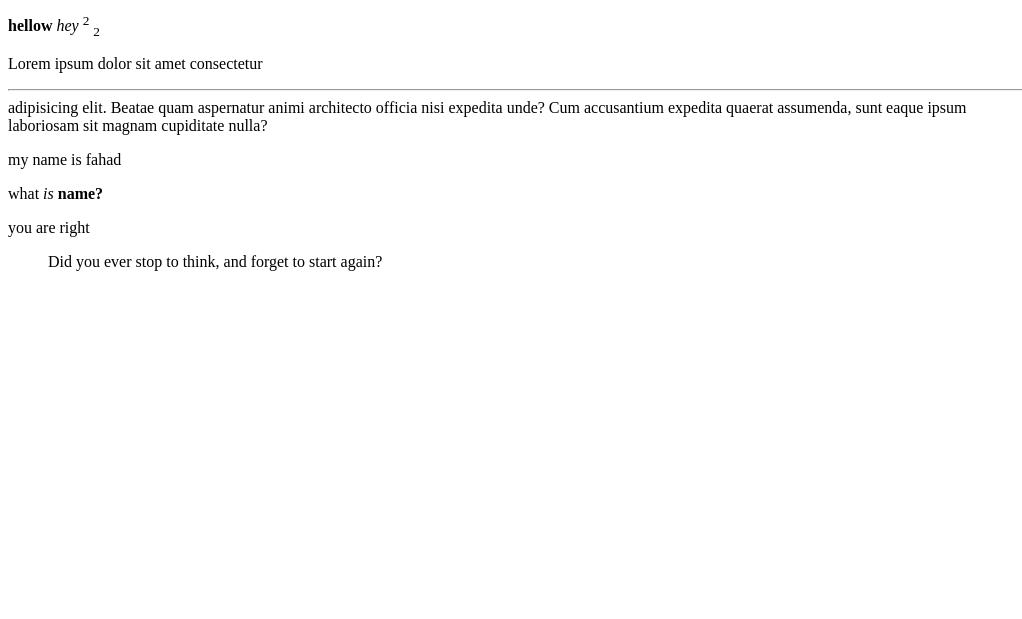
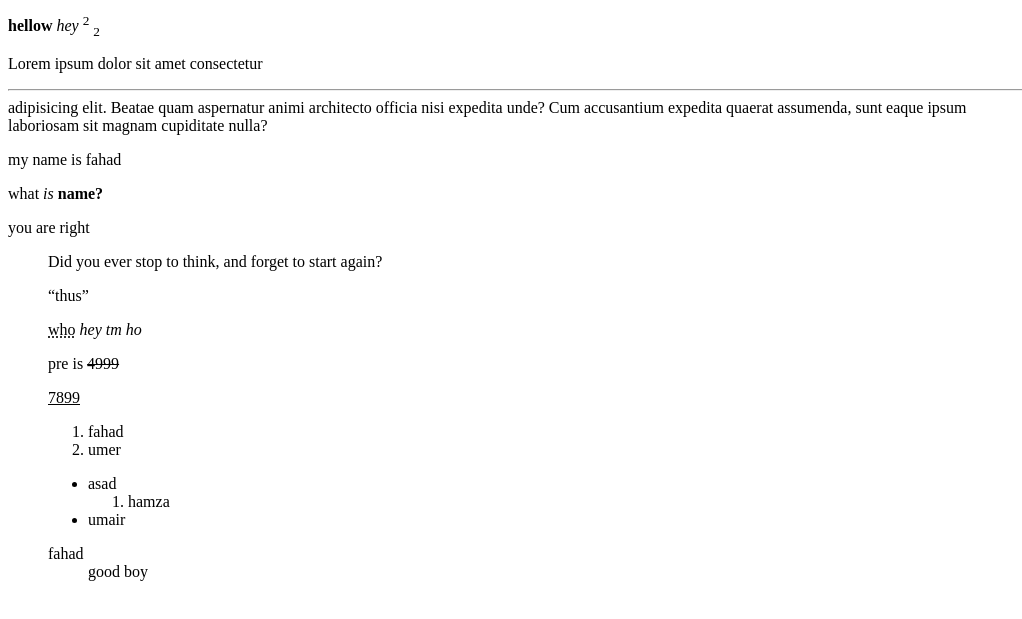
Before and after one commit to fahadkhan917/1-to-all-class, a plain HTML site: page class 1/index.html in a window 1280 px wide. Shown: the part 101-720 px from the top of the page, without its empty margins (0-1022 px from the left). Drawn offline with Linux system fonts and the light colour scheme.

Commit message:
Update index.html

```diff
--- a/class 1/index.html
+++ b/class 1/index.html
@@ -30,5 +30,30 @@
 Winnie-the-Pooh">
  <p>Did you ever stop to think, and forget to start
  again?</p>
+ <p><q>thus</q></p>
+ <abbr title="world">who</abbr>
+ <cite>hey</cite>
+ <dfn>tm ho</dfn>
+ <p>pre is <del>4999</del></p>
+ <ins>7899</ins>
+
+ <ol>
+     <li>fahad</li>
+     <li>umer</li>
+ </ol>
+ <ul>
+     <li>asad
+         <ol>
+             <li>hamza</li>
+         </ol>
+     </li>
+     <li>umair</li>
+ </ul>
+
+<dl>
+    <dt>fahad</dt>
+    <dd>good boy</dd>
+</dl>
+
 </body>
 </html>
```
